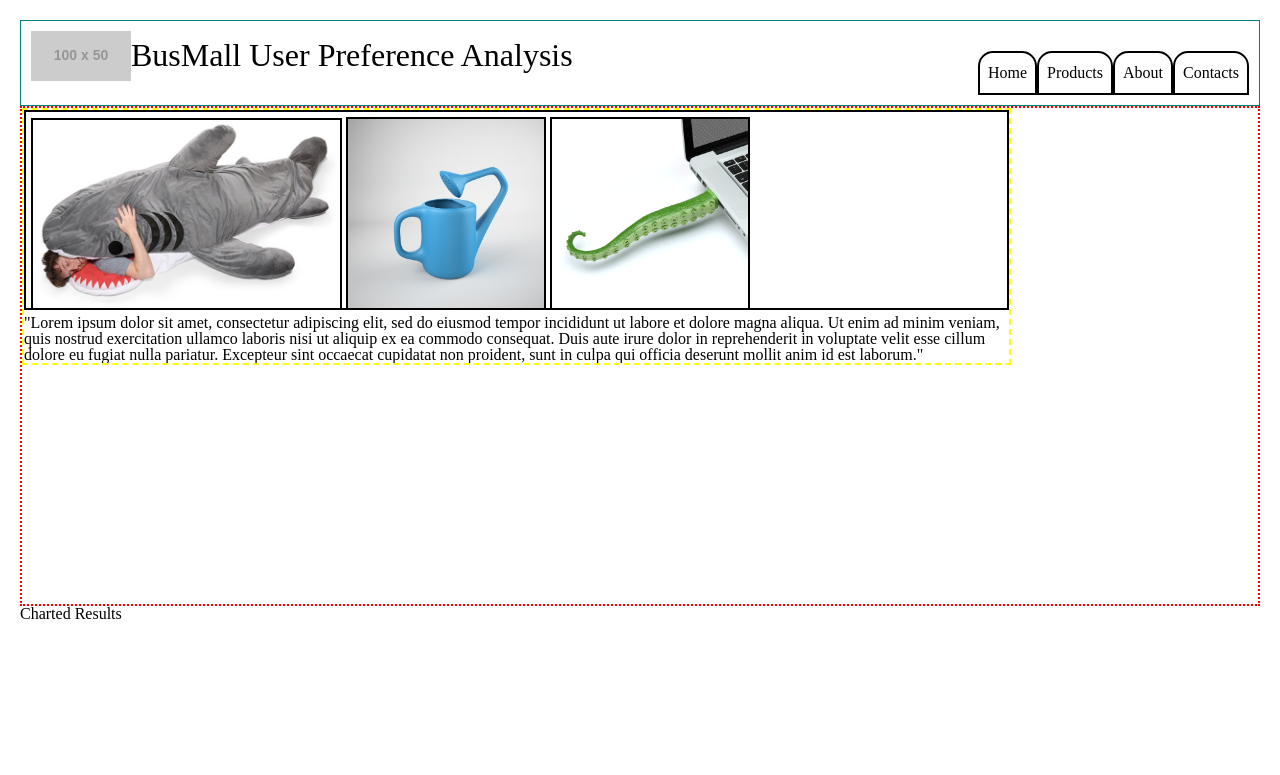
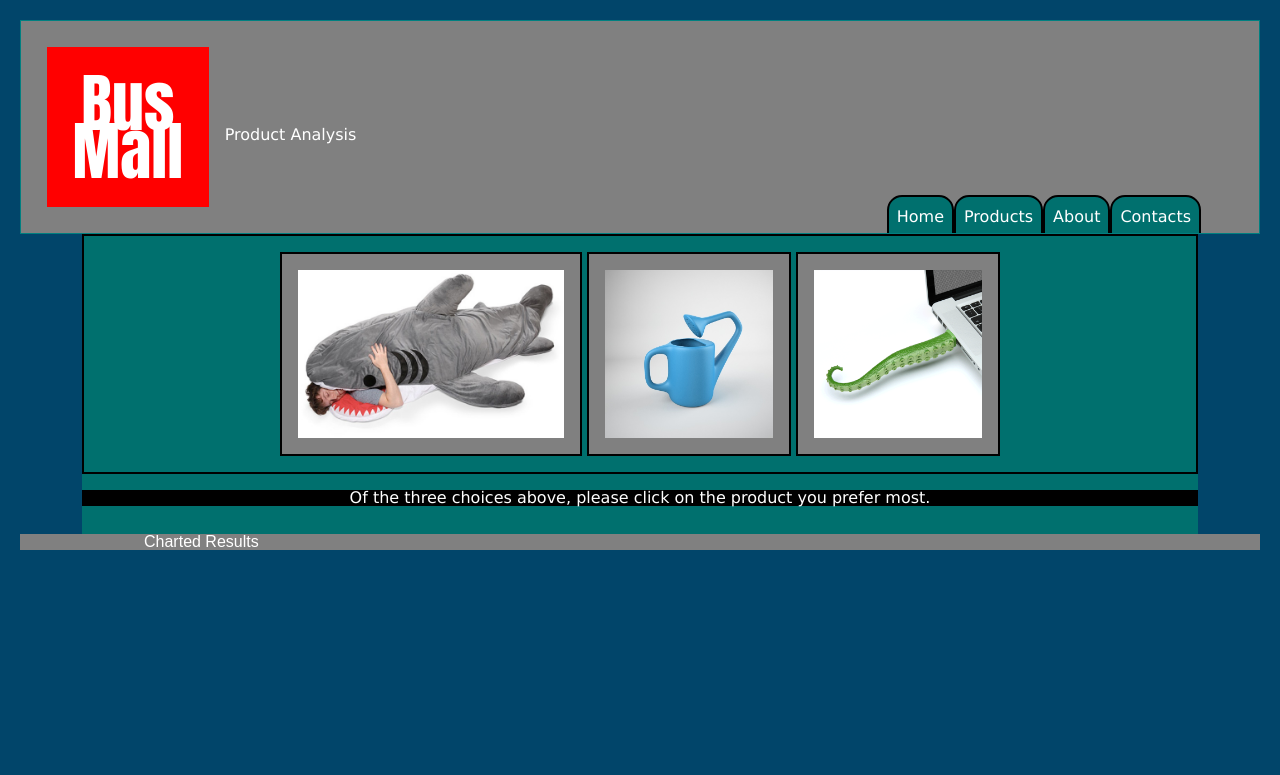
Before and after one commit to cascadianrebel/busmall, a plain HTML site: page index.html in a window 1280 px wide. Drawn offline with nearby package versions, Linux system fonts and the light colour scheme; placeholder pictures from the web are drawn by us.

Commit message:
working chart with stored data even after refresh

```diff
--- a/CSS/style.css
+++ b/CSS/style.css
@@ -3,89 +3,107 @@
 }
 html body{
   margin: 20px;
-  background-color: white;
+  background-color: #01456a;
 }
 html header {
   border: .5px solid teal;
   width: 100%;
-  height: auto;
   position: relative;
   overflow: hidden;
   text-align: center;
   padding: 10px;
-}
-html header img {
-  float: left;
+  background-color: gray;
+
 }
 header h1 {
-  font-size: 2em;
+  background-color: red;
+  color: white;
+  font-size: 4em;
   float: left;
-  margin-top: .25em;
+  margin: .25em;
+  line-height: .75em;
+  padding: .5em 0.4em .5em .4em;
+  font-family: 'Anton', sans-serif;
 }
+header > h2 {
+  color: white;
+  float: left;
+  margin-top: 6em;
+  font-family: 'verdana', sans-serif;
+}
+
 header nav {
   float: right;
-/*   border: 1px solid black; */
+  margin-top: 9em;
+  margin-right: 3em;
+  margin-bottom: -1em;
   position: relative;
 }
 header nav li {
-  display:inline;
+    font-family: 'verdana', sans-serif;
   float: right;
-  margin: 0px 0px 0px 0px;
   padding: .5em;
   border: 2px solid black;
   line-height: 1.5em;
   margin-top: 20px;
   border-radius: 15px 15px 0px 0px;
+  background-color: #00706e;
+  color: white;
+  list-style-type: none;
 }
 main {
-  border: 2px dotted red;
+  /* border: 2px dotted red; */
+  width: 90%;
+  position: relative;
+  height: 300px;
+  margin-left: 5%;
+  font-family: 'verdana', sans-serif;
+  display: block;
+  color: white;
+  text-align:center;
+}
+main span p {
+  margin-top:1em;
+  background-color:black;
+}
+
+main span {
+  /* border: 2px dashed yellow; */
+  height: 100%;
   width: 100%;
-  position: relative;
-  height: 500px;
-}
-main div {
-  border: 2px dotted blue;
-  height: 100%;
-  width: 20%;
-  float: left;
-}
-main span {
-  border: 2px dashed yellow;
-  width: 80%;
   float: left;
   position: relative;
   overflow: hidden;
+  background-color: #00706e;
 }
 main span figure {
   border: 2px solid black;
-  /* display: inline-block; */
-  padding: 5px;
+  height: 15em;
+  padding: 1em;
   width: 100%;
-  align-content: center;
-  margin-bottom: 5px;
-  overflow: hidden;
-  height: 200px;
-  position: relative;
-  float: left;
+  display: block;
+  margin-left: auto;
+  margin-right: auto;
 }
 figure img{
   max-width:32%;
-  max-height: 200px;
+  max-height: 100%;
   border: 2px solid black;
   margin: 0;
   vertical-align: middle;
+  padding: 1em;
+  background-color: gray;
+}
+footer {
+  background-color: gray;
+  color: white;
 
+  padding: 10px;
+  }
+footer h2 {
+  margin-left: 10%;
+  font-family: Arial, Helvetica, sans-serif;
 }
-#resultsSidebar{
-  overflow: scroll;
-  max-height: 100%;
-  position: relative;
-  list-style-type: circle;
+canvas {
+  border: 3px dotted red;
 }
-#results {
-  list-style-type: square;
-}
-button {
-  width: 100%;
-  border: 1 solid yellow;
-}
--- a/JS/app.js
+++ b/JS/app.js
@@ -115,7 +115,7 @@
       Product.allProducts[i].clicks++;
       //store data as string after every click
       var saveProductData = JSON.stringify(Product.allProducts);
-      console.log(saveProductData);
+      // console.log(saveProductData);
       localStorage.setItem('product', saveProductData);
     }
   }
@@ -123,6 +123,7 @@
     picturesFigure.removeEventListener('click', productClick);
     // showResults();
     updateClicks();
+    updateNames();
     renderChart();
   }else{
     randomProduct();
@@ -143,6 +144,11 @@
     productChartClick[i] = Product.allProducts[i].clicks;
   }
 }
+function updateNames(){
+  for(var i in Product.allProducts){
+    productChartName[i] = Product.allProducts[i].name;
+  }
+}
 
 picturesFigure.addEventListener('click', productClick);
 
@@ -150,7 +156,6 @@
 randomProduct();
 
 function renderChart() {
-//access the canvas element from the DOM
   var ctx = document.getElementById('productChart').getContext('2d');
   var arrayOfColors = ['red','orange','yellow','green','blue','purple','pink','red','orange','yellow','green','blue', 'purple','pink','red','orange','yellow','green','blue','purple','pink','red','orange'];
   new Chart(ctx, {
--- a/index.html
+++ b/index.html
@@ -2,14 +2,15 @@
 <html>
 <head>
   <title>BusMall Survey</title>
+  <link href="https://fonts.googleapis.com/css?family=Anton" rel="stylesheet">
   <link rel="stylesheet" href="css/style.css">
   <link rel="stylesheet" href="css/reset.css">
 </head>
 
 <body>
   <header>
-    <img src="http://via.placeholder.com/100x50" alt="">
-    <h1>BusMall User Preference Analysis</h1>
+    <h1>Bus <br> Mall</h1>
+    <h2>Product Analysis</h2>
     <nav>
       <ul>
         <li>Contacts</li>
@@ -21,23 +22,19 @@
   </header>
 
   <main>
-    <!-- <div id = 'resultsSidebar'>
-      <h2>Results</h2>
-      <ul id= "results"></ul>
-    </div> -->
     <span>
       <figure id= "picturesFigure">
         <img id="product1" src="" alt="">
         <img id="product2" src="" alt="">
         <img id="product3" src="" alt="">
       </figure>
-      <!-- <button id='vote'>Vote!</button> -->
-      <p>"Lorem ipsum dolor sit amet, consectetur adipiscing elit, sed do eiusmod tempor incididunt ut labore et dolore magna aliqua. Ut enim ad minim veniam, quis nostrud exercitation ullamco laboris nisi ut aliquip ex ea commodo consequat. Duis aute irure dolor in reprehenderit in voluptate velit esse cillum dolore eu fugiat nulla pariatur. Excepteur sint occaecat cupidatat non proident, sunt in culpa qui officia deserunt mollit anim id est laborum."</p>
+
+      <p>Of the three choices above, please click on the product you prefer most.</p>
     </span>
   </main>
 
   <footer>
-    <h1>Charted Results</h1>
+    <h2>Charted Results</h2>
   </footer>
   <canvas id = "productChart" ></canvas>
   <script src= "https://cdnjs.cloudflare.com/ajax/libs/Chart.js/2.7.2/Chart.min.js"></script>
```
